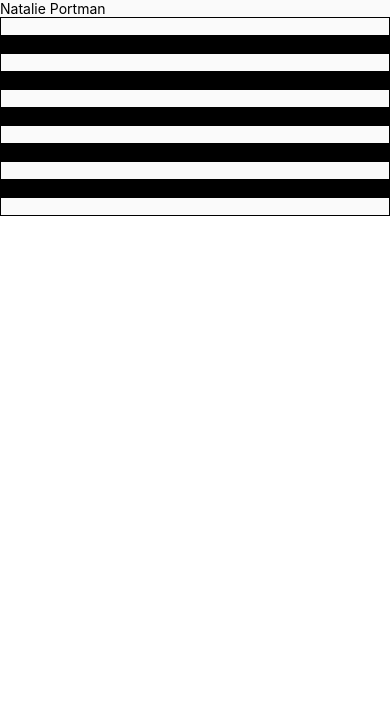
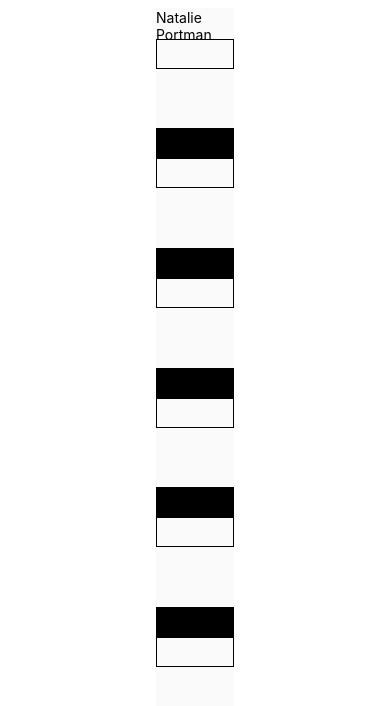
Before and after one commit to NickGreenSF/stardle, a React Native app: screen / in a window 390 px wide. Shown: the top 706 px of the page. Built offline with nearby package versions, Linux system fonts and the light colour scheme.

Commit message:
closer to prototype

```diff
--- a/Puzzle.tsx
+++ b/Puzzle.tsx
@@ -1,6 +1,6 @@
 import React, { useState, useEffect, useRef } from 'react'
 import { View, TextInput, TouchableOpacity, Text } from "./components/Themed"
-import { StyleSheet, TextInput as DefaultInput } from 'react-native'
+import { StyleSheet, TextInput as DefaultInput, Platform } from 'react-native'
 import Data from "./constants/Data"
 import PointlessWords from './constants/PointlessWords'
 
@@ -20,7 +20,7 @@ export default function Puzzle () {
     const [correct] = useState(Data[filmmockdata[Math.floor(Math.random() * filmmockdata.length)]]);
     console.log(correct)
 
-    const [bools, setBools] = useState([true, true, true, true, true, true])
+    const [bools, setBools] = useState([true, false, false, false, false, false])
 
     const [oldText, setOldText] = useState('')
     const [newoldtext, setNewOldText] = useState(['','','','','',''])
@@ -94,6 +94,13 @@ export default function Puzzle () {
             }
             setBools(peekBools);
             textHandler("", section)
+            let peekactors = actors;
+            while (section < correct.length - 1){
+                peekactors[section + 1] = correct[section + 2];
+                section += 1;
+            }
+            setActors(peekactors);
+            //console.log(actors);
             return;
         }
         else{
@@ -113,22 +120,24 @@ export default function Puzzle () {
         }
         peekBools = bools;
         peekBools[section] = false;
-        setBools(peekBools);
         if (box < 15){
+            peekBools[section + 1] = true;
             let peekactors = actors;
             peekactors[section + 1] = correct[section + 2];
             setActors(peekactors);
             console.log(actors);
         }
+        setBools(peekBools);
         textHandler("", section);
     }
 
-    return <View>
-        <Text>{actors[0]}</Text>
+    return <View style={styles.container}>
+        <View style={styles.spot}>
+            <Text style={styles.actor}>{actors[0]}</Text>
             <DefaultInput
                 ref={inputRefs[0]} style={bools[0] ? styles.input : styles.none} onChange={(e) => {textHandler(e.target.value, 0)}}>
             </DefaultInput>
-        <View style={bools[0] ? styles.none : guessStyles[0]}>
+            <View style={[styles.input, bools[0] ? styles.none : guessStyles[0]]}>
                 <Text>{guessTexts[0]}</Text>
             </View>
             <TouchableOpacity style={styles.hover} onPress={() => guess(0)}>
@@ -140,11 +149,13 @@ export default function Puzzle () {
             <TouchableOpacity style={styles.hover} onPress={() => guess(2)}>
                 <Text>{texts[2]}</Text>
             </TouchableOpacity>
-        <Text style={actors[1].length > 1 ? null : styles.black}>{actors[1]}</Text>
+        </View>
+        <View style={styles.spot}>
+            <Text style={actors[1].length > 1 ? styles.actor : styles.black}>{actors[1]}</Text>
             <DefaultInput
                 ref={inputRefs[1]} style={bools[1] ? styles.input : styles.none} onChange={(e) => {textHandler(e.target.value, 1)}}>
             </DefaultInput>
-        <View style={bools[1] ? styles.none : guessStyles[1]}>
+            <View style={[styles.input, bools[1] ? styles.none : guessStyles[1]]}>
                 <Text>{guessTexts[1]}</Text>
             </View>
             <TouchableOpacity style={styles.hover} onPress={() => guess(3)}>
@@ -156,9 +167,11 @@ export default function Puzzle () {
             <TouchableOpacity style={styles.hover} onPress={() => guess(5)}>
                 <Text>{texts[5]}</Text>
             </TouchableOpacity>
-        <Text style={actors[2].length > 1 ? null : styles.black}>{actors[2]}</Text>
+        </View>
+        <View style={styles.spot}>
+            <Text style={actors[2].length > 1 ? styles.actor : styles.black}>{actors[2]}</Text>
             <TextInput style={bools[2] ? styles.input : styles.none} onChange={(e) => {textHandler(e.target.value, 2)}}></TextInput>
-        <View style={bools[2] ? styles.none : guessStyles[2]}>
+            <View style={[styles.input, bools[2] ? styles.none : guessStyles[2]]}>
                 <Text>{guessTexts[2]}</Text>
             </View>
             <TouchableOpacity style={styles.hover} onPress={() => guess(6)}>
@@ -170,9 +183,11 @@ export default function Puzzle () {
             <TouchableOpacity style={styles.hover} onPress={() => guess(8)}>
                 <Text>{texts[8]}</Text>
             </TouchableOpacity>
-        <Text style={actors[3].length > 1 ? null : styles.black}>{actors[3]}</Text>
+        </View>
+        <View style={styles.spot}>
+            <Text style={actors[3].length > 1 ? styles.actor : styles.black}>{actors[3]}</Text>
             <TextInput style={bools[3] ? styles.input : styles.none} onChange={(e) => {textHandler(e.target.value, 3)}}></TextInput>
-        <View style={bools[3] ? styles.none : guessStyles[3]}>
+            <View style={[styles.input, bools[3] ? styles.none : guessStyles[3]]}>
                 <Text>{guessTexts[3]}</Text>
             </View>
             <TouchableOpacity style={styles.hover} onPress={() => guess(9)}>
@@ -184,9 +199,11 @@ export default function Puzzle () {
             <TouchableOpacity style={styles.hover} onPress={() => guess(11)}>
                 <Text>{texts[11]}</Text>
             </TouchableOpacity>
-        <Text style={actors[4].length > 1 ? null : styles.black}>{actors[4]}</Text>
+        </View>
+        <View style={styles.spot}>
+            <Text style={actors[4].length > 1 ? styles.actor : styles.black}>{actors[4]}</Text>
             <TextInput style={bools[4] ? styles.input : styles.none} onChange={(e) => {textHandler(e.target.value, 4)}}></TextInput>
-        <View style={bools[4] ? styles.none : guessStyles[4]}>
+            <View style={[styles.input, bools[4] ? styles.none : guessStyles[4]]}>
                 <Text>{guessTexts[4]}</Text>
             </View>
             <TouchableOpacity style={styles.hover} onPress={() => guess(12)}>
@@ -198,9 +215,11 @@ export default function Puzzle () {
             <TouchableOpacity style={styles.hover} onPress={() => guess(14)}>
                 <Text>{texts[14]}</Text>
             </TouchableOpacity>
-        <Text style={actors[5].length > 1 ? null : styles.black}>{actors[5]}</Text>
+        </View>
+        <View style={styles.spot}>
+            <Text style={actors[5].length > 1 ? styles.actor : styles.black}>{actors[5]}</Text>
             <TextInput style={bools[5] ? styles.input : styles.none} onChange={(e) => {textHandler(e.target.value, 5)}}></TextInput>
-        <View style={bools[5] ? styles.none : guessStyles[5]}>
+            <View style={[styles.input, bools[5] ? styles.none : guessStyles[5]]}>
                 <Text>{guessTexts[5]}</Text>
             </View>
             <TouchableOpacity style={styles.hover} onPress={() => guess(15)}>
@@ -213,6 +232,7 @@ export default function Puzzle () {
                 <Text>{texts[17]}</Text>
             </TouchableOpacity>
         </View>
+    </View>
 }
 
 const styles = StyleSheet.create({
@@ -220,34 +240,41 @@ const styles = StyleSheet.create({
         margin: 5,
     },
     container: {
-        alignContent: 'center'
+        alignContent: 'center',
+        marginVertical: "2%",
+        marginHorizontal: "40%",
+        height: "100%",
+        fontSize: "50%"
     },
     input: {
         borderWidth: 1,
-        borderColor: "black"
+        borderColor: "black",
+        height: 30,
     },
     none: {
         display: 'none'
     },
     black: {
-        backgroundColor: "black"
+        backgroundColor: "black",
+        height: 30
     },
     hover: {
-        overflow: 'hidden'
+        position: 'absolute'
     },
     yellow: {
-        borderWidth: 1,
-        borderColor: "black",
         backgroundColor: "yellow",
     },
     green: {
-        borderWidth: 1,
-        borderColor: "black",
         backgroundColor: "green",
     },
     gray: {
-        borderWidth: 1,
-        borderColor: "black",
         backgroundColor: "gray",
+    },
+    spot: {
+        marginVertical: "1%",
+        height: "14%"
+    },
+    actor: {
+        height: 30
     }
 })
--- a/constants/Data.tsx
+++ b/constants/Data.tsx
@@ -143,6 +143,15 @@ const Data: Object = {
         "Adam Driver",
         "Daisy Ridley"
     ],
+    "shang chi and the legend of the ten rings" : [
+        "Shang-Chi and the Legend of the Ten Rings",
+        "Benedict Wong",
+        "Florian Munteanu",
+        "Fala Chen",
+        "Meng'er Zhang",
+        "Awkwafina",
+        "Simu Liu"
+    ]
 }
 
 export default Data
```
Lines whose indentation alone changed are shown as unchanged.
